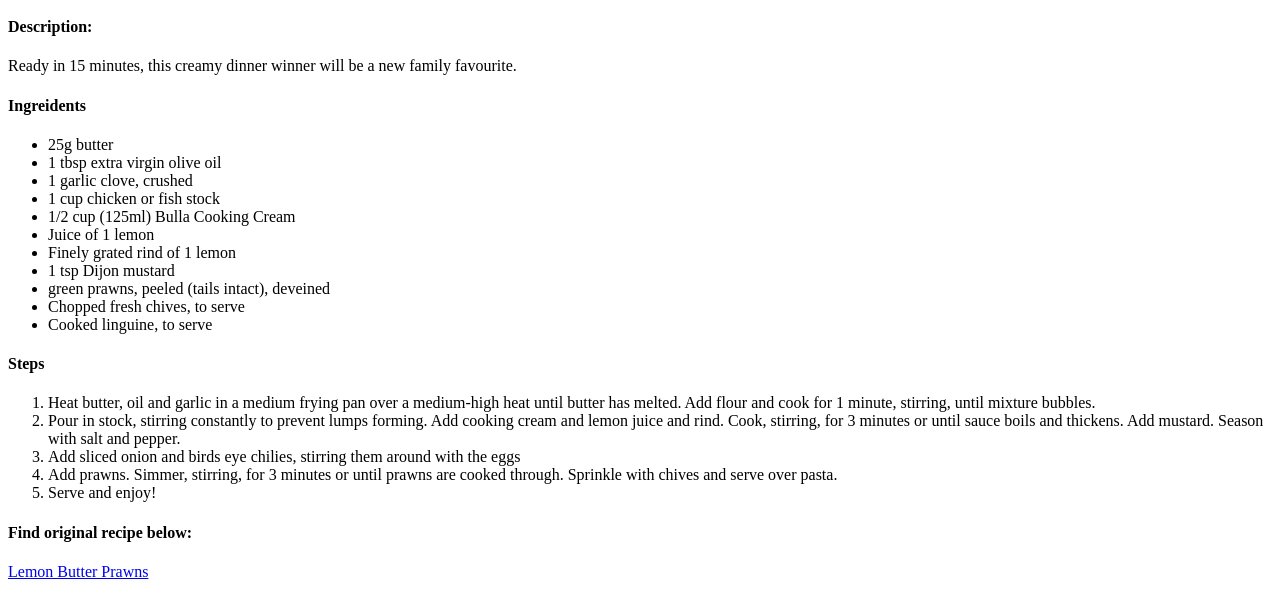
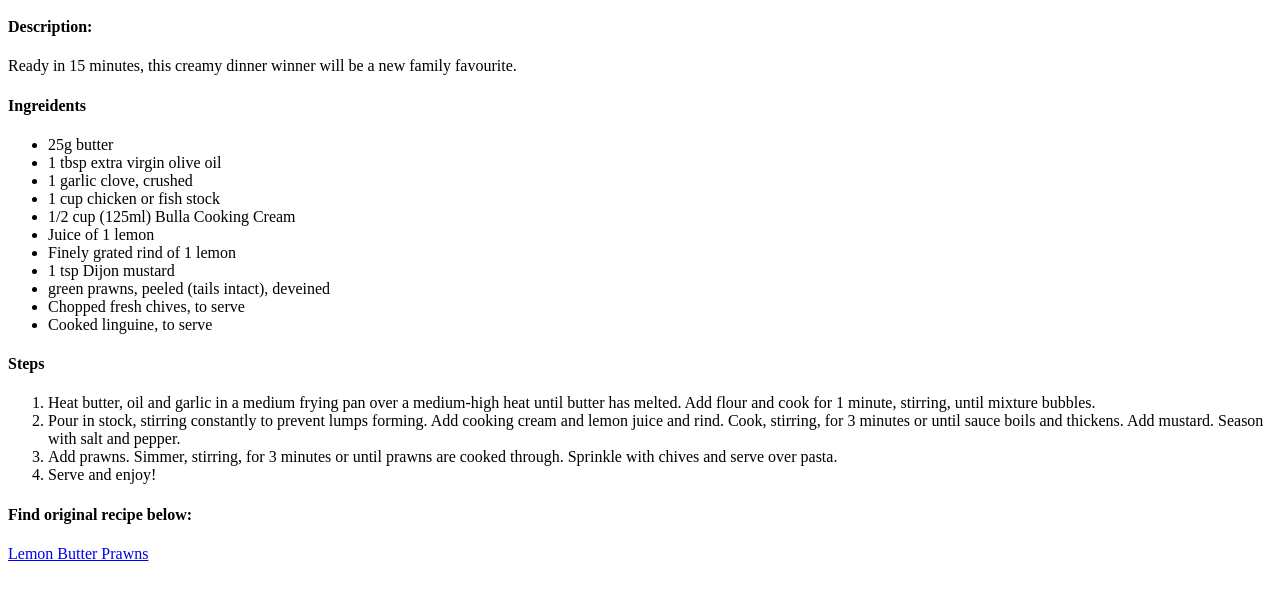
Before and after one commit to CatdadR/odin-recipes, a plain HTML site: page recipes/LemonButterPrawns-01.html in a window 1280 px wide. Shown: the part 101-716 px from the top of the page. Drawn offline with Linux system fonts and the light colour scheme.

Commit message:
Removed redundant step on line 31

```diff
--- a/recipes/LemonButterPrawns-01.html
+++ b/recipes/LemonButterPrawns-01.html
@@ -28,7 +28,6 @@
             <OL>
                 <li>Heat butter, oil and garlic in a medium frying pan over a medium-high heat until butter has melted. Add flour and cook for 1 minute, stirring, until mixture bubbles.</li>
                 <li>Pour in stock, stirring constantly to prevent lumps forming. Add cooking cream and lemon juice and rind. Cook, stirring, for 3 minutes or until sauce boils and thickens. Add mustard. Season with salt and pepper.</li>
-                <li>Add sliced onion and birds eye chilies, stirring them around with the eggs</li>
                 <li>Add prawns. Simmer, stirring, for 3 minutes or until prawns are cooked through. Sprinkle with chives and serve over pasta.</li>
                 <li>Serve and enjoy!</li>
             </OL>
```
